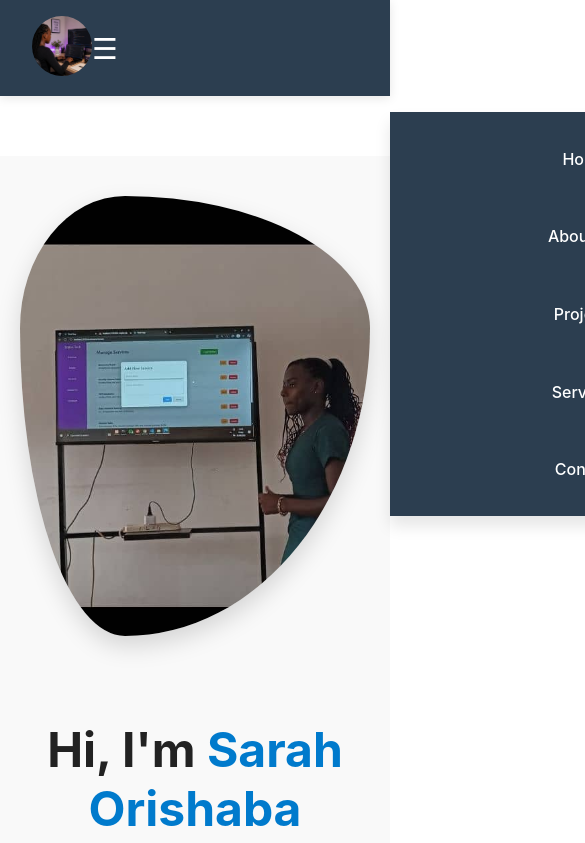
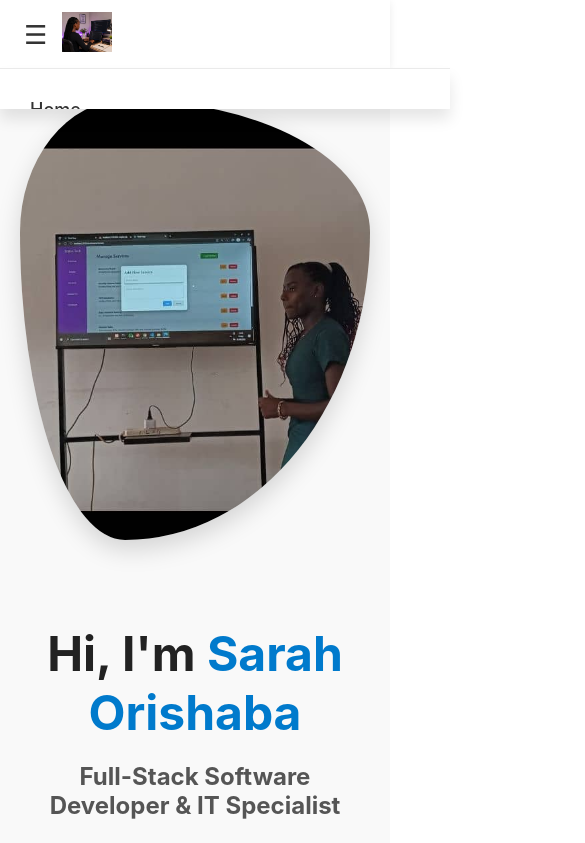
Before and after one commit to sarah-778/My_Portifolio, a React (Create React App) app: page / in a window 390 px wide. Shown: the top 843 px of the page, 585 px wide, since content can reach past the window. Built offline with nearby package versions, Linux system fonts and the light colour scheme.

Commit message:
Enhance mobile responsive navbar with left hamburger icon

```diff
--- a/src/Components/Navebar/Navebar.js
+++ b/src/Components/Navebar/Navebar.js
@@ -1,28 +1,26 @@
 import React, { useState } from "react";
 import { Link } from "react-router-dom";
 import "./navebar.css";
-import logo from "../../assets/logo.jpg"; // Your logo image
+import logo from "../../assets/logo.jpg";
 
 function Navbar() {
   const [isOpen, setIsOpen] = useState(false);
 
   const toggleMenu = () => setIsOpen(!isOpen);
-
-  // Close mobile menu when a link is clicked
   const closeMenu = () => setIsOpen(false);
 
   return (
     <nav className="navbar">
       <div className="navbar-container">
+        {/* Hamburger Icon on the Left */}
+        <div className="menu-icon" onClick={toggleMenu}>
+          {isOpen ? "✖" : "☰"}
+        </div>
+
         {/* Logo */}
         <Link to="/" className="navbar-logo" onClick={closeMenu}>
           <img src={logo} alt="Logo" className="logo-image" />
         </Link>
-
-        {/* Hamburger Icon */}
-        <div className="menu-icon" onClick={toggleMenu}>
-          {isOpen ? "✖" : "☰"}
-        </div>
 
         {/* Nav Links */}
         <ul className={isOpen ? "nav-links active" : "nav-links"}>
--- a/src/Components/Navebar/navebar.css
+++ b/src/Components/Navebar/navebar.css
@@ -1,80 +1,103 @@
-/* Navbar Base */
+/* General Navbar Styles */
 .navbar {
-  background: #2c3e50; /* Unified professional dark tone */
-  padding: 1rem 2rem;
-  position: sticky;
+  position: fixed;
   top: 0;
+  left: 0;
+  width: 100%;
+  background-color: #ffffff;
+  box-shadow: 0 2px 8px rgba(0, 0, 0, 0.08);
   z-index: 1000;
-  box-shadow: 0 2px 10px rgba(0,0,0,0.1);
 }
 
 .navbar-container {
   display: flex;
-  justify-space: space-between;
   align-items: center;
+  justify-content: space-between;
+  padding: 12px 24px;
   max-width: 1200px;
   margin: 0 auto;
 }
 
-/* Logo */
 .navbar-logo .logo-image {
-  height: 60px; /* Scaled down slightly for better navbar proportion */
-  width: 60px;
-  border-radius: 50%;
-  object-fit: cover;
+  height: 40px;
+  width: auto;
+  object-fit: contain;
 }
 
-/* Nav Links */
 .nav-links {
   display: flex;
-  gap: 2rem;
   list-style: none;
+  gap: 30px;
   align-items: center;
+  margin: 0;
 }
 
-.nav-links li a {
+.nav-links a {
   text-decoration: none;
-  color: #fff;
+  color: #333333;
   font-weight: 500;
-  transition: color 0.3s ease;
+  font-size: 16px;
+  transition: color 0.2s ease;
 }
 
-.nav-links li a:hover {
-  color: #007acc; /* Unified accent */
+.nav-links a:hover {
+  color: #007bff;
 }
 
-/* Hamburger Icon */
 .menu-icon {
+  font-size: 26px;
+  cursor: pointer;
   display: none;
-  font-size: 1.8rem;
-  cursor: pointer;
-  color: #fff;
+  color: #333333;
+  user-select: none;
 }
 
-/* Responsive */
-@media (max-width: 768px) {
+/* Mobile Responsiveness (Screens 768px and below) */
+@media screen and (max-width: 768px) {
   .menu-icon {
     display: block;
+    order: 1; /* Places the hamburger icon on the left */
+  }
+
+  .navbar-logo {
+    order: 2; /* Places the logo next to it */
+    margin-right: auto;
+    margin-left: 15px;
   }
 
   .nav-links {
     position: absolute;
     top: 100%;
-    right: -100%;
-    background: #2c3e50;
+    left: 0;
     width: 100%;
+    background-color: #ffffff;
     flex-direction: column;
-    text-align: center;
-    transition: right 0.3s ease;
-    padding: 1.5rem 0;
-    box-shadow: 0 10px 15px rgba(0,0,0,0.1);
+    align-items: flex-start;
+    padding: 20px 30px;
+    box-shadow: 0 10px 15px rgba(0, 0, 0, 0.1);
+    max-height: 0;
+    overflow: hidden;
+    transition: max-height 0.3s ease-in-out, padding 0.3s ease;
+    border-top: 1px solid #eaeaea;
   }
 
   .nav-links.active {
-    right: 0;
+    max-height: 350px; /* Expands smoothly on mobile */
   }
 
   .nav-links li {
-    margin: 0.8rem 0;
+    width: 100%;
+    padding: 10px 0;
+    border-bottom: 1px solid #f2f2f2;
+  }
+
+  .nav-links li:last-child {
+    border-bottom: none;
+  }
+
+  .nav-links a {
+    display: block;
+    width: 100%;
+    font-size: 18px;
   }
 }
```
